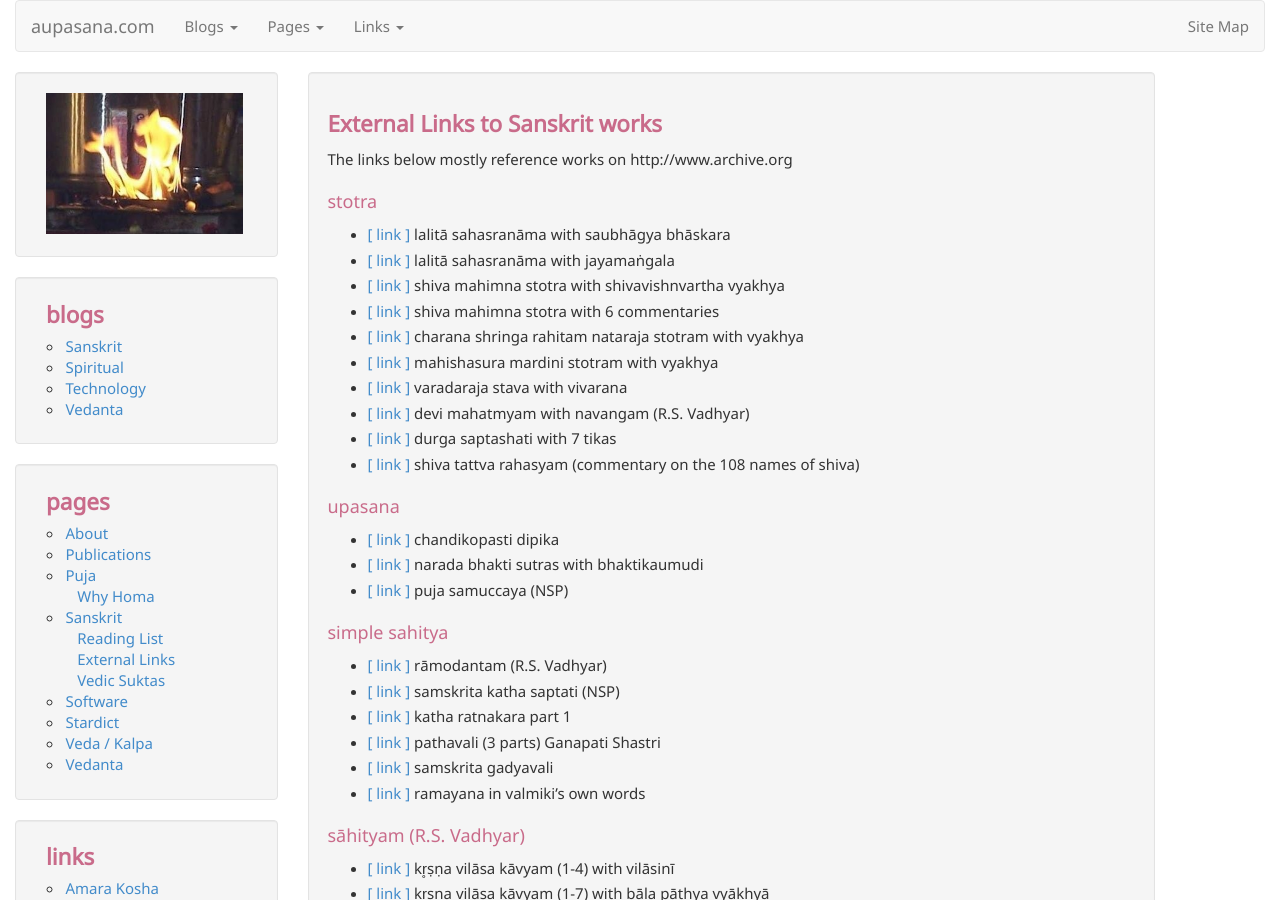
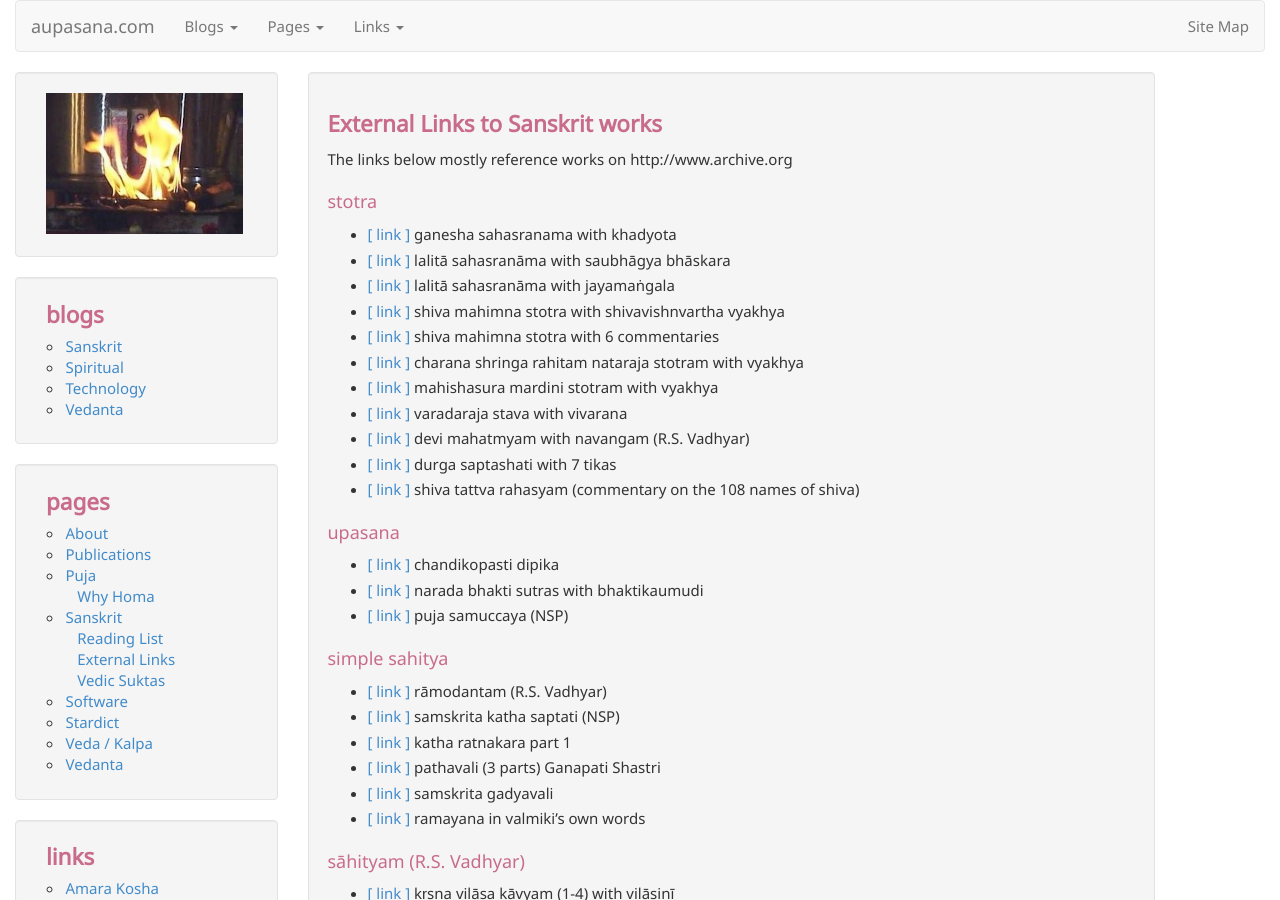
Before and after one commit to aupasana/aupasana.github.io, a Jekyll site: the page built from pages/sanskrit/links.md, in a window 1280 px wide and 900 px high. Built offline with Jekyll 4.4.1, drawn with Linux system fonts in a browser that asks for light colours; nearby versions of some CDN libraries.

Commit message:
Update links.md

```diff
--- a/pages/sanskrit/links.md
+++ b/pages/sanskrit/links.md
@@ -8,6 +8,7 @@ The links below mostly reference works on http://www.archive.org
 
 ## stotra
 
+* [[ link ]][gkh] ganesha sahasranama with khadyota
 * [[ link ]][lssb] lalitā sahasranāma with saubhāgya bhāskara
 * [[ link ]][lsjm] lalitā sahasranāma with jayamaṅgala
 * [[ link ]][sms] shiva mahimna stotra with shivavishnvartha vyakhya
```
Also changed, not shown: other parts of pages/sanskrit/links.md (+1 -0 lines).
